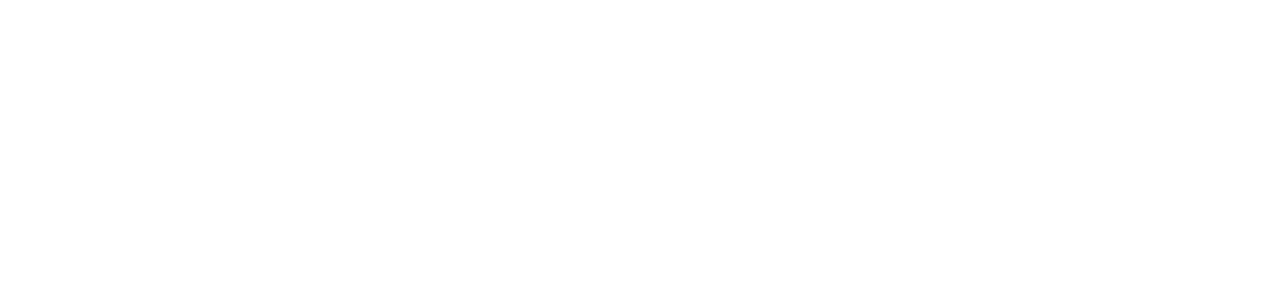
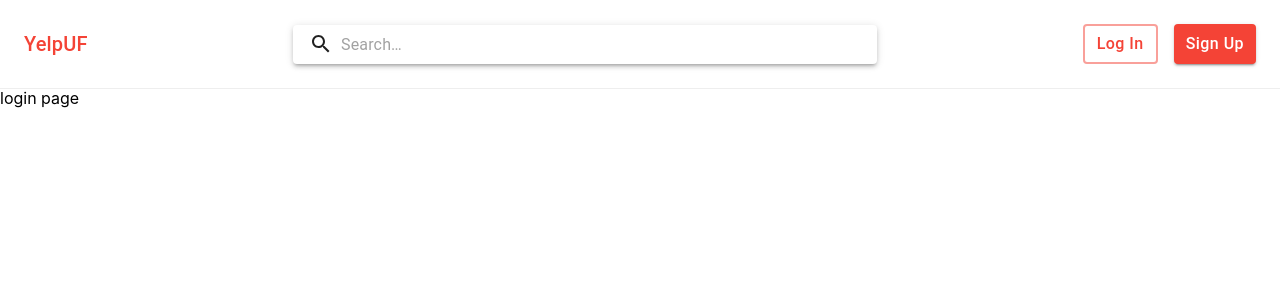
Before and after one commit to Monicakodali/SEPROJECT, a React (Create React App) app in the folder frontend/: page /login in a window 1280 px wide. Before the commit this address had no page. Shown: the top 300 px of the page. Built offline with nearby package versions, Linux system fonts and the light colour scheme; a web font is replaced by a local one.

Commit message:
create login page to work off of

```diff
--- a/frontend/src/App.tsx
+++ b/frontend/src/App.tsx
@@ -7,7 +7,7 @@
   Routes,
   Route
 } from "react-router-dom";
-import { LandingPage, Locations, Establishment } from './pages'
+import { LandingPage, Locations, Establishment, LoginPage } from './pages'
 
 function App() {
   return (
@@ -16,6 +16,7 @@
         <Routes>
           <Route path="/" element={<Layout header={false}><LandingPage /></Layout>} />
           <Route path="/search" element={<Layout><Locations /></Layout>} />
+          <Route path="/login" element={<Layout><LoginPage /></Layout>} />
           <Route path="/est/:id" element={<Layout><Establishment /></Layout>} />
         </Routes>
       </Router>
--- /dev/null
+++ b/frontend/src/pages/LoginPage/index.tsx
@@ -0,0 +1,13 @@
+import * as React from 'react';
+
+
+export default function LoginPage() {
+
+
+
+  return (
+    <div>
+      login page
+    </div>
+  );
+};
--- a/frontend/src/pages/index.ts
+++ b/frontend/src/pages/index.ts
@@ -1,3 +1,4 @@
 export { default as Locations } from './Locations'
 export { default as LandingPage } from './LandingPage'
 export { default as Establishment } from './Establishment'
+export { default as LoginPage } from './LoginPage'
```
